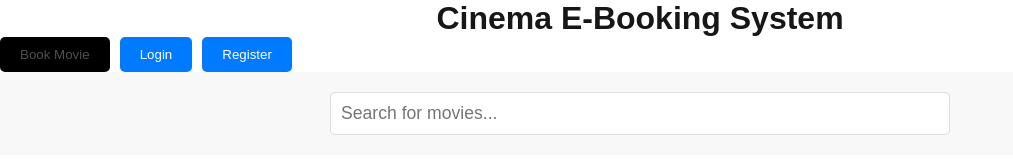
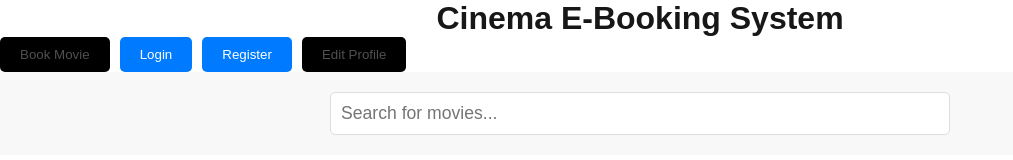
Before and after one commit to ZephyrIO/Cinema-EBooking-System, a Next.js app: page / in a window 1280 px wide. Shown: the top 160 px of the page, without its empty margins (0-1013 px from the left). Built offline with nearby package versions, Linux system fonts and the light colour scheme; no server answers.

Commit message:
added edit profile button

```diff
--- a/src/app/page.js
+++ b/src/app/page.js
@@ -82,6 +82,7 @@ const HomePage = () => {
               <button onClick={() => router.push('/login')}>Login</button>)
             }
             <button onClick={() => router.push('/register')}>Register</button>
+            <button onClick={() => router.push('/EditProfile')} disabled={userData == undefined ? true: false}>Edit Profile</button>
           </div>
         </header>
 
```
